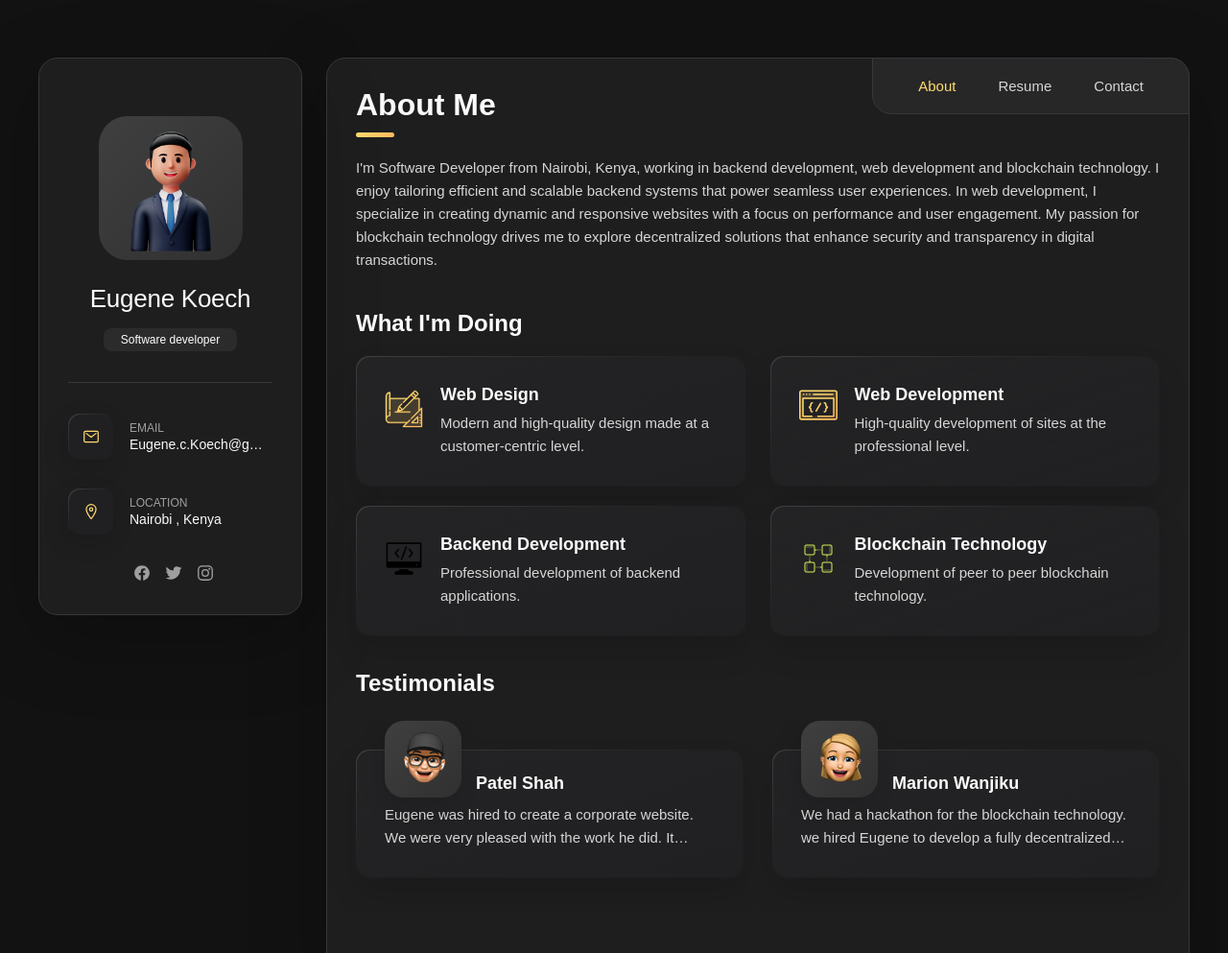
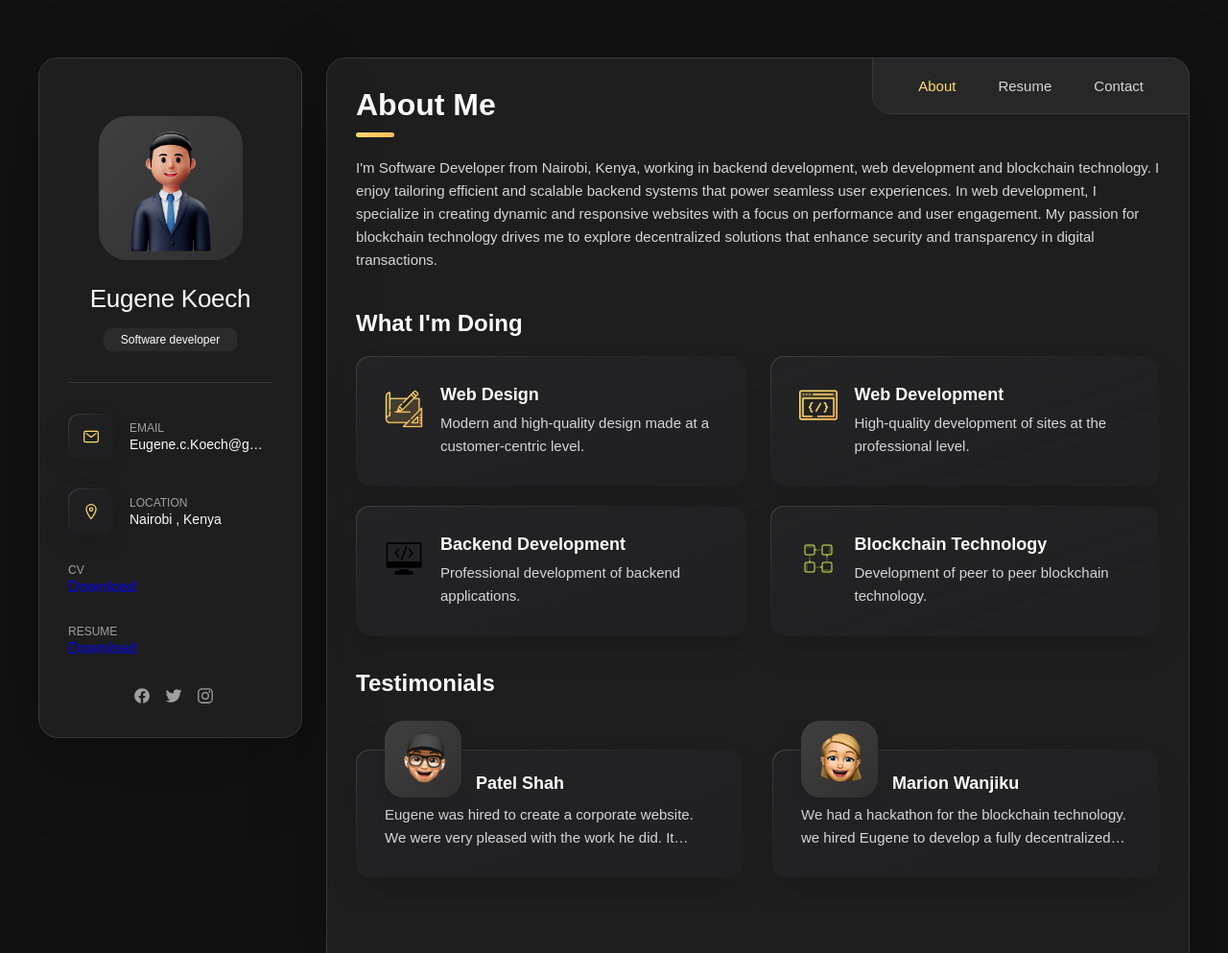
Before and after one commit to SimplyGene/Portfolio, a plain HTML site: page index.html in a window 1280 px wide. Shown: the top 993 px of the page at 96% size. Drawn offline with nearby package versions, Linux system fonts and the light colour scheme.

Commit message:
RESUME AND CV

```diff
--- a/index.html
+++ b/index.html
@@ -85,6 +85,20 @@
             </div>
 
           </li>
+
+          <li class="contact-item">
+            <div class="contact-info">
+                <p class="contact-title">CV</p>
+                <a href="/EUGENE_KOECH_CV.pdf" download>Download</a>
+            </div>
+        </li>
+
+        <li class="contact-item">
+            <div class="contact-info">
+                <p class="contact-title">Resume</p>
+                <a href="/RESUME.pdf" download>Download</a>
+            </div>
+        </li>
 
         </ul>
 
```
Also changed, not shown: vercel.json (added), 2 other files.
